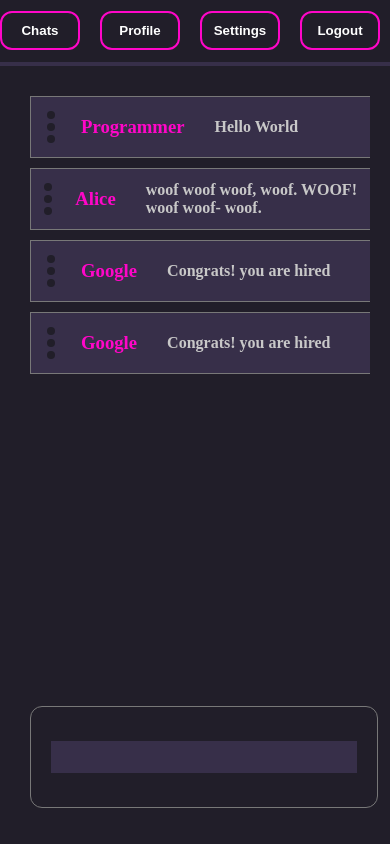
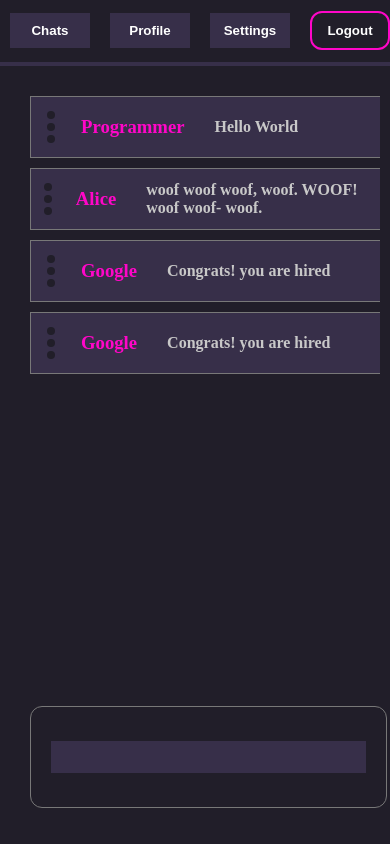
Before and after one commit to SageS3/ChatApp, a React (Create React App) app: page /dashboard in a window 390 px wide. Built offline with nearby package versions, Linux system fonts and the light colour scheme; no server answers; sample sign-in values are in the browser's storage; the HTML template or start-up script is replaced by a standard one.

Commit message:
Added styles to nav bar buttons

```diff
--- a/src/components/Profile.tsx
+++ b/src/components/Profile.tsx
@@ -21,7 +21,6 @@ const Profile: React.FunctionComponent = () => {
       })
     }
   }
-
   return (
     <form onSubmit={(e) => updateUserProfile(e)} className='profile-wrapper' >
       <div className='profile-photo'/>
@@ -55,3 +54,7 @@ const Profile: React.FunctionComponent = () => {
 }
 
 export default Profile
+
+
+// Each input must display the value without clearing
+// update all instances of userName being displayed in the app
--- a/src/components/config/RequiredAuth.tsx
+++ b/src/components/config/RequiredAuth.tsx
@@ -19,11 +19,6 @@ function RequiredAuth({children}:RequiredAuthProps) {
   const authCheck = () => {
     onAuthStateChanged(auth, (user) => {
       if(user){
-        // updateProfile(user, {displayName: 'username' }).then(() => {
-        //   console.log('userName')
-        // }).catch((error) =>{
-        //   console.log(error)
-        // })
         setAuthenticated(true)
       } else {
         console.log('unauthorized')
--- a/src/components/dashboard/Dashboard.css
+++ b/src/components/dashboard/Dashboard.css
@@ -80,7 +80,7 @@
       right: 0;
     }
   }
-  .user-dashboard nav button {
+  .user-dashboard nav button:last-of-type {
     cursor: pointer;
     width: 5rem;
     padding: 10px;
@@ -92,8 +92,23 @@
     margin-right: 20px;
     transition: all 400ms ease-in-out;
   }
-  .user-dashboard nav button:hover {
+  .user-dashboard nav button:last-of-type:hover {
     background-color: rgb(255, 6, 200);
     color: rgb(33, 30, 41);
   }
+  .user-dashboard nav button {
+    width: 5rem;
+    padding: 10px;
+    background-color: rgb(55, 47, 73);
+    color: white;
+    border: none;
+    outline: none;
+    margin: 0 10px 0 10px;
+    transition: border 400ms ease-in;
+    font-weight: 700;
+    cursor: pointer;
+  }
+  .user-dashboard nav button:hover {
+    border: 2px solid rgb(120, 120, 120);
+  }
 }/*# sourceMappingURL=Dashboard.css.map */
--- a/src/components/dashboard/Dashboard.scss
+++ b/src/components/dashboard/Dashboard.scss
@@ -81,7 +81,8 @@
         }
       }
 
-      button {
+
+      button:last-of-type {
         cursor: pointer;
         width: 5rem;
         padding: 10px;
@@ -98,6 +99,22 @@
           color: rgb(33,30,41);
         }
       }
+
+      button {
+        width: 5rem;
+        padding: 10px;
+        background-color: rgb(55,47,73);
+        color: white;
+        border: none;
+        outline: none;
+        margin: 0 10px 0 10px;
+        transition: border 400ms ease-in;
+        font-weight: 700;
+        cursor: pointer;
+        &:hover {
+          border: 2px solid rgb(120,120,120);
+        }
+      }
     }
   }
 }
--- a/src/components/dashboard/Dashboard.tsx
+++ b/src/components/dashboard/Dashboard.tsx
@@ -1,4 +1,4 @@
-import {useState} from 'react'
+import {useState, useEffect} from 'react'
 import Sidebar from '../dashboard/Sidebar'
 import './Dashboard.css'
 import {signOut, getAuth} from 'firebase/auth'
@@ -7,6 +7,7 @@ import Threads from '../Threads'
 
 function Dashboard() {
   const [dashboard, setDashboard] = useState<string>('chats')
+  const [userName, setUserName] = useState<string | null>('')
   const auth = getAuth()
 
   const handleLogOut = () => {
--- a/src/components/dashboard/Sidebar.tsx
+++ b/src/components/dashboard/Sidebar.tsx
@@ -1,3 +1,4 @@
+import {useEffect} from 'react'
 import './Sidebar.css'
 import {signOut, getAuth} from 'firebase/auth'
 
@@ -16,13 +17,11 @@ function Sidebar({setDashboard}:SidebarProps) {
       console.log(error)
     })
   }
-
   const userName = auth.currentUser?.displayName
-
   return (
     <div className='sidebar-wrapper'>
       <div className='image-container'></div>
-      <p>{userName}</p>
+      {<p>{userName}</p>}
       <button onClick={() => setDashboard('chats')}>Chats</button>
       <button onClick={() => setDashboard('profile')}>Profile</button>
       <button>Settings</button>
```
Also changed, not shown: src/App.tsx (line endings or trailing spaces), 1 other file (tests, documents, lock files or other folders).
